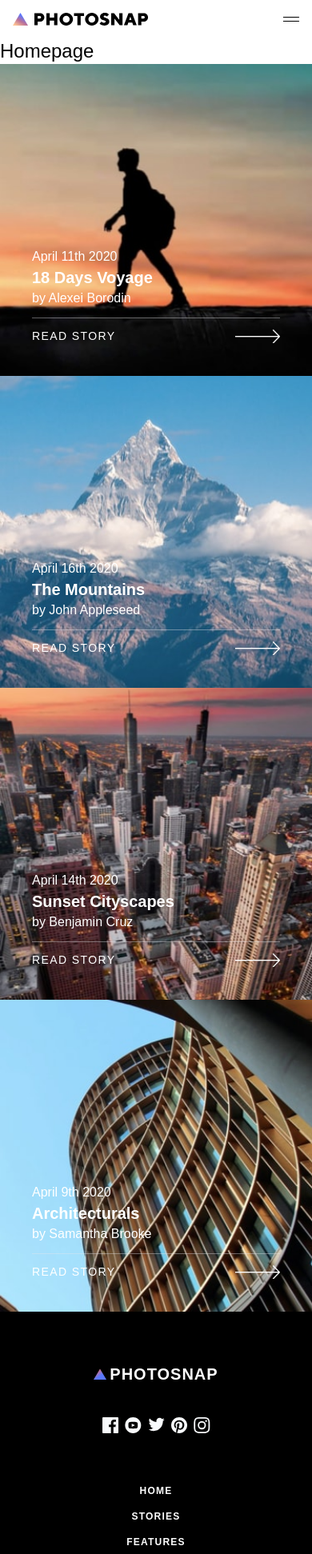
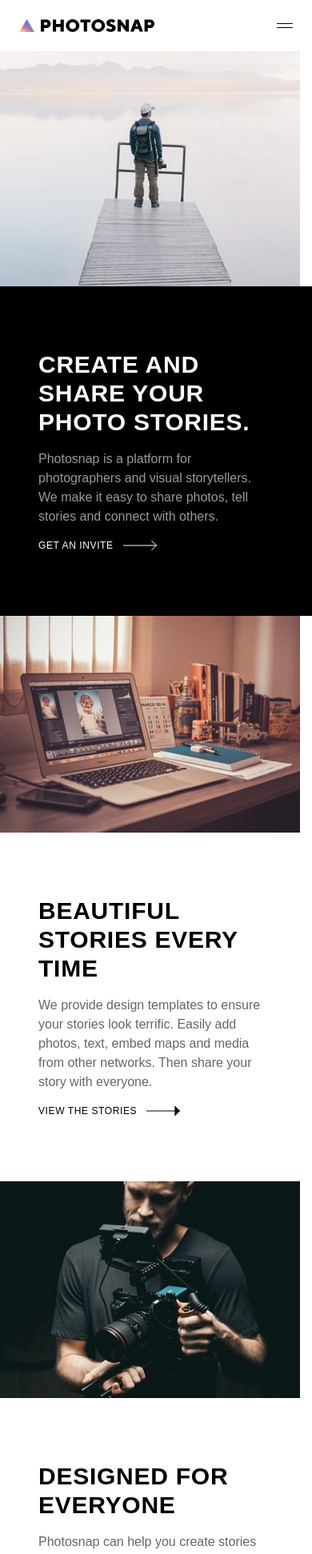
Before and after one commit to tyrellcurry/photoSnap, a React (Create React App) app: page / in a window 390 px wide. Shown: the top 1943 px of the page at 80% size. Built offline with nearby package versions, Linux system fonts and the light colour scheme.

Commit message:
mobile, tablet, desktop version of the home page main content done

```diff
--- a/src/components/Navbar/Navbar.jsx
+++ b/src/components/Navbar/Navbar.jsx
@@ -33,7 +33,7 @@ const Navbar = () => {
   };
 
   return (
-    <nav className="relative flex items-center justify-between md:justify-around p-4 z-50">
+    <nav className="relative flex items-center justify-between px-6 py-6 z-50 md:justify-around">
       <Logo/>
       <ul className="hidden md:flex md: space-x-12">
         <li className=" cursor-pointer uppercase text-sm tracking-wider font-bold">
--- a/src/pages/HomePage/HomePage.jsx
+++ b/src/pages/HomePage/HomePage.jsx
@@ -2,11 +2,50 @@ import React from 'react';
 import StoriesCards from '../../components/StoriesCards';
 import storiesItemsData from '../../stories.json';
 import StoriesContainer from '../../components/StoriesContainer';
+import { ReactComponent as ArrowIcon } from '../../assets/shared/desktop/arrow.svg';
 
 const HomePage = () => {
   return (
     <>
-      <h1 className="text-2xl">Homepage</h1>
+      <section className='section-1 md:flex '>
+        <img src="../../assets/home/mobile/create-and-share.jpg" alt="Man standing on pier" className='md:order-2 md:hidden' />
+        <img src="../../assets/home/tablet/create-and-share.jpg" alt="Man standing on pier" className='md:order-2 hidden md:block lg:hidden' />
+        <img src="../../assets/home/desktop/create-and-share.jpg" alt="Man standing on pier" className='md:order-2 hidden md:hidden lg:block' />
+        <div className='section-paragraph py-20 px-12 bg-black text-pureWhite md:order-1 md:py-44 lg:px-24'>
+          <h1 className='text-3xl tracking-wide uppercase text-left font-bold md:text-[2.5rem] md:tracking-[0.260625rem] md:leading-10'>Create and Share your Photo Stories.</h1>
+          <p className='text-base font-normal opacity-60 leading-6 mt-4 lg:mt-6'>Photosnap is a platform for photographers and visual storytellers. We make it easy to share photos, tell stories and connect with others.</p>
+          <div className='link-container flex items-center space-x-3 mt-4 cursor-pointer lg:mt-8 '>
+            <p className=' uppercase tracking-wider text-xs'>Get an Invite</p>
+            <ArrowIcon className=' stroke-pureWhite'/>
+          </div>
+        </div>
+      </section>
+      <section className='section-2 md:flex '>
+        <img src="../../assets/home/mobile/beautiful-stories.jpg" alt="Laptop On Desk" className='md:hidden' />
+        <img src="../../assets/home/tablet/beautiful-stories.jpg" alt="Laptop On Desk" className=' hidden md:block lg:hidden' />
+        <img src="../../assets/home/desktop/beautiful-stories.jpg" alt="Laptop On Desk" className=' hidden md:hidden lg:block' />
+        <div className='section-paragraph py-20 px-12 md:py-44 lg:px-24'>
+          <h1 className=' text-3xl uppercase tracking-wide  text-left font-bold md:text-[2.5rem] md:tracking-[0.260625rem] md:leading-10'>Beautiful Stories Every Time</h1>
+          <p className='text-base opacity-60 leading-6 mt-4 lg:mt-6'>We provide design templates to ensure your stories look terrific. Easily add photos, text, embed maps and media from other networks. Then share your story with everyone.</p>
+          <div className='link-container flex items-center space-x-3 mt-4 cursor-pointer lg:mt-8 '>
+            <p className=' uppercase tracking-wider text-xs'>View the Stories</p>
+            <ArrowIcon className=' stroke-black'/>
+          </div>
+        </div>
+      </section>
+      <section className='section-3 md:flex '>
+        <img src="../../assets/home/mobile/designed-for-everyone.jpg" alt="Man standing on pier" className='md:order-2 md:hidden' />
+        <img src="../../assets/home/tablet/designed-for-everyone.jpg" alt="Man standing on pier" className='md:order-2 hidden md:block lg:hidden' />
+        <img src="../../assets/home/desktop/designed-for-everyone.jpg" alt="Man standing on pier" className='md:order-2 hidden md:hidden lg:block' />
+        <div className='section-paragraph py-20 px-12 md:order-1 md:py-44 lg:px-24'>
+          <h1  className='text-3xl tracking-wide uppercase text-left font-bold md:text-[2.5rem] md:tracking-[0.260625rem] md:leading-10'>Designed for Everyone</h1>
+          <p className='text-base opacity-60 leading-6 mt-4 lg:mt-6'>Photosnap can help you create stories that resonate with your audience.  Our tool is designed for photographers of all levels, brands, businesses you name it. </p>
+          <div className='link-container flex items-center space-x-3 mt-4 cursor-pointer lg:mt-8 '>
+            <p className=' uppercase tracking-wider text-xs'>View the Stories</p>
+            <ArrowIcon className=' stroke-black'/>
+          </div>
+        </div>
+      </section>
       <StoriesContainer>
         {storiesItemsData
           .filter((media) => media.isHomepage && !media.isMainCard)
```
